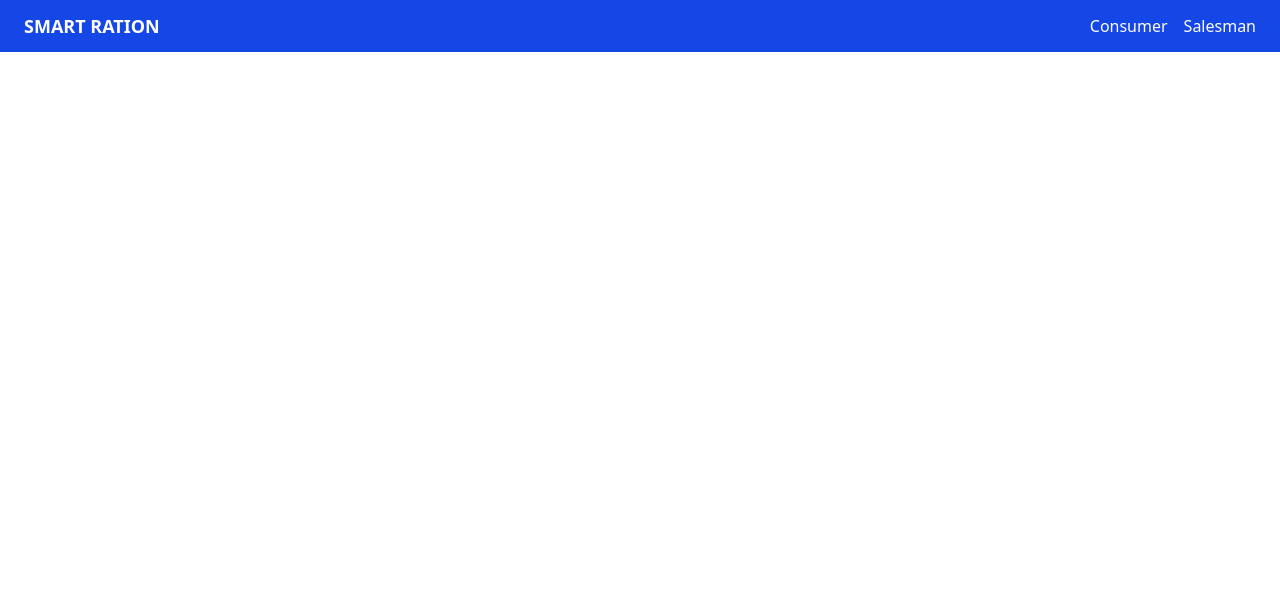
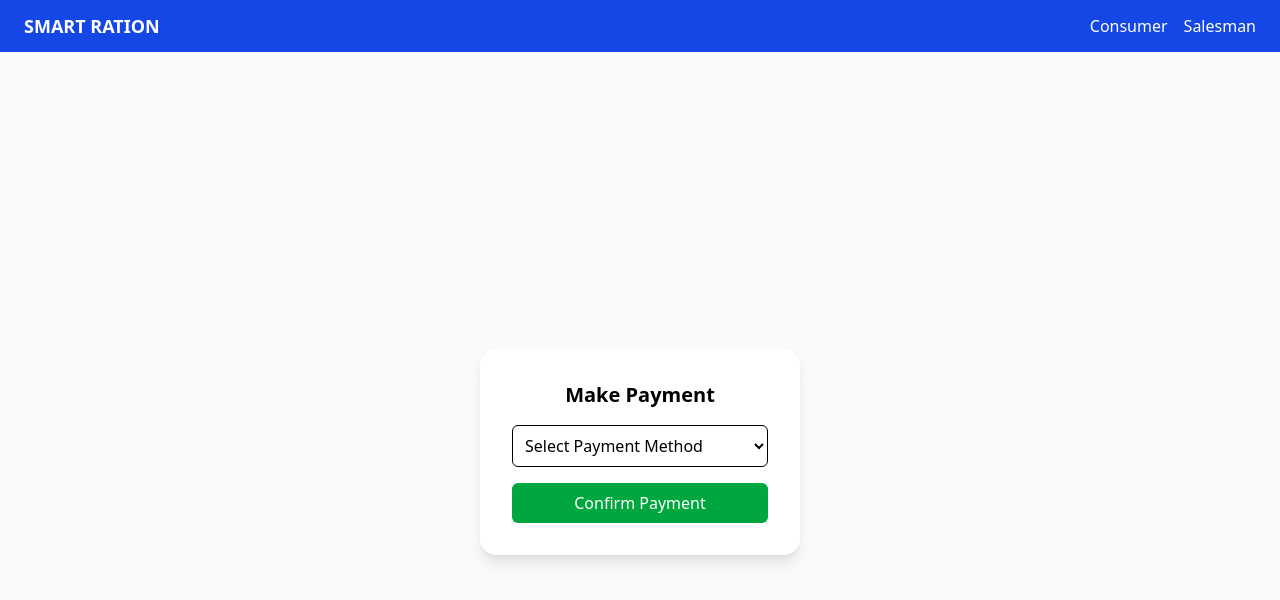
Before and after one commit to mrgowtham120703/smart-ration-system, a React (Vite) app in the folder client/smart-ration-system/: page /payment in a window 1280 px wide. Shown: the top 600 px of the page. Built offline with nearby package versions, Linux system fonts and the light colour scheme.

Commit message:
pages/PaymentPage.jsx created & Mounted

```diff
--- a/client/smart-ration-system/src/App.jsx
+++ b/client/smart-ration-system/src/App.jsx
@@ -7,6 +7,7 @@ import ConsumerHome from './pages/ConsumerHome';
 import ViewProducts from './pages/ViewProducts';
 import SelectProducts from './pages/SelectProducts';
 import CartPage from './pages/CartPage';
+import PaymentPage from './pages/PaymentPage';
 
 const App = () => (
   <div>
@@ -18,6 +19,7 @@ const App = () => (
       <Route path='/view-products' element={<ViewProducts />} />
       <Route path='/select-products' element={<SelectProducts />} />
       <Route path='/cart' element={<CartPage />} />
+      <Route path='/payment' element={<PaymentPage />} />
     </Routes>
   </div>
 )
--- a/client/smart-ration-system/src/pages/PaymentPage.jsx
+++ b/client/smart-ration-system/src/pages/PaymentPage.jsx
@@ -1,9 +1,58 @@
-import React from 'react'
+import React, { useState } from "react";
+import { useNavigate } from "react-router-dom";
 
 const PaymentPage = () => {
+  const [method, setMethod] = useState('');
+  const [password, setPassword] = useState('');
+  const navigate = useNavigate();
+
+  const handlePayment = () => {
+    if (method === 'offline') {
+      const id = Date.now();
+      localStorage.setItem('ackId', id);
+      alert(`Offline payment selected. Acknowledgement ID: ${id}`);
+      navigate('/acknowledgement');
+    } else if (method === 'online' && password.trim() !== '') {
+      const id = Date.now();
+      localStorage.setItem('ackId', id);
+      alert('Payment Successfull');
+    } else {
+      alert('Please choose method and enter password if online');
+    }
+  };
+
   return (
-    <div>PaymentPage</div>
-  )
-}
+    <div className="flex flex-col items-center justify-center min-h-screen bg-gray-50">
+      <div className="bg-white shadow-lg rounded-2xl p-8 w-80">
+        <h2 className="text-xl font-semibold mb-4 text-center">Make Payment</h2>
+        <select
+          onChange={(e) => setMethod(e.target.value)}
+          className="border rounded-md w-full p-2 mb-4"
+        >
+          <option value=''>Select Payment Method</option>
+          <option value=''>Pay Online</option>
+          <option value=''> Pay Offline</option>
+        </select>
 
-export default PaymentPage
+        {method === 'online' && (
+          <input
+            type="password"
+            placeholder="Enter Password"
+            className="border rounded-md px-3 py-2 w-full mb-4"
+            value={password}
+            onChange={(e) => setPassword(e.target.value)}
+          />
+        )}
+
+        <button
+          onClick={handlePayment}
+          className="bg-green-600 text-white w-full py-2 rounded-md hover:bg-green-700"
+        >
+          Confirm Payment
+        </button>
+      </div>
+    </div>
+  );
+};
+
+export default PaymentPage;
```
